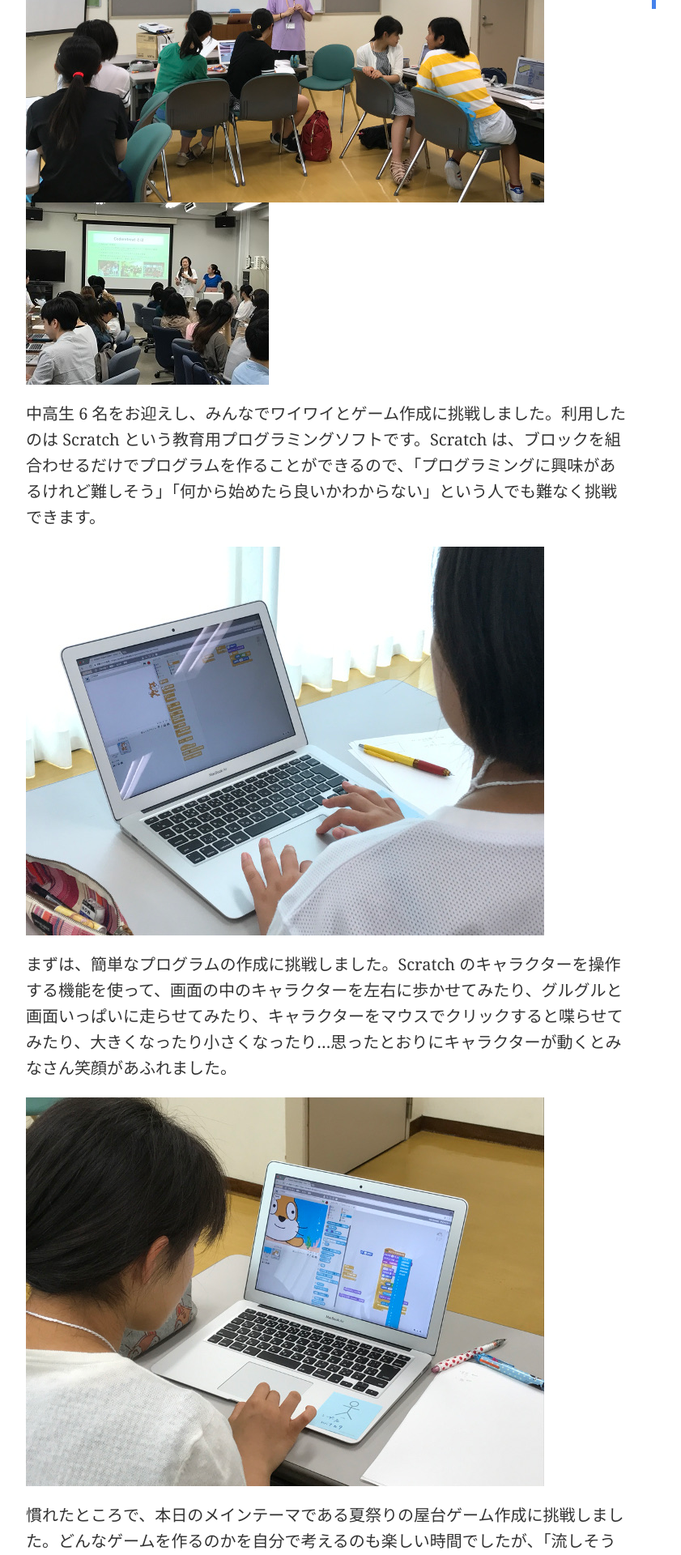
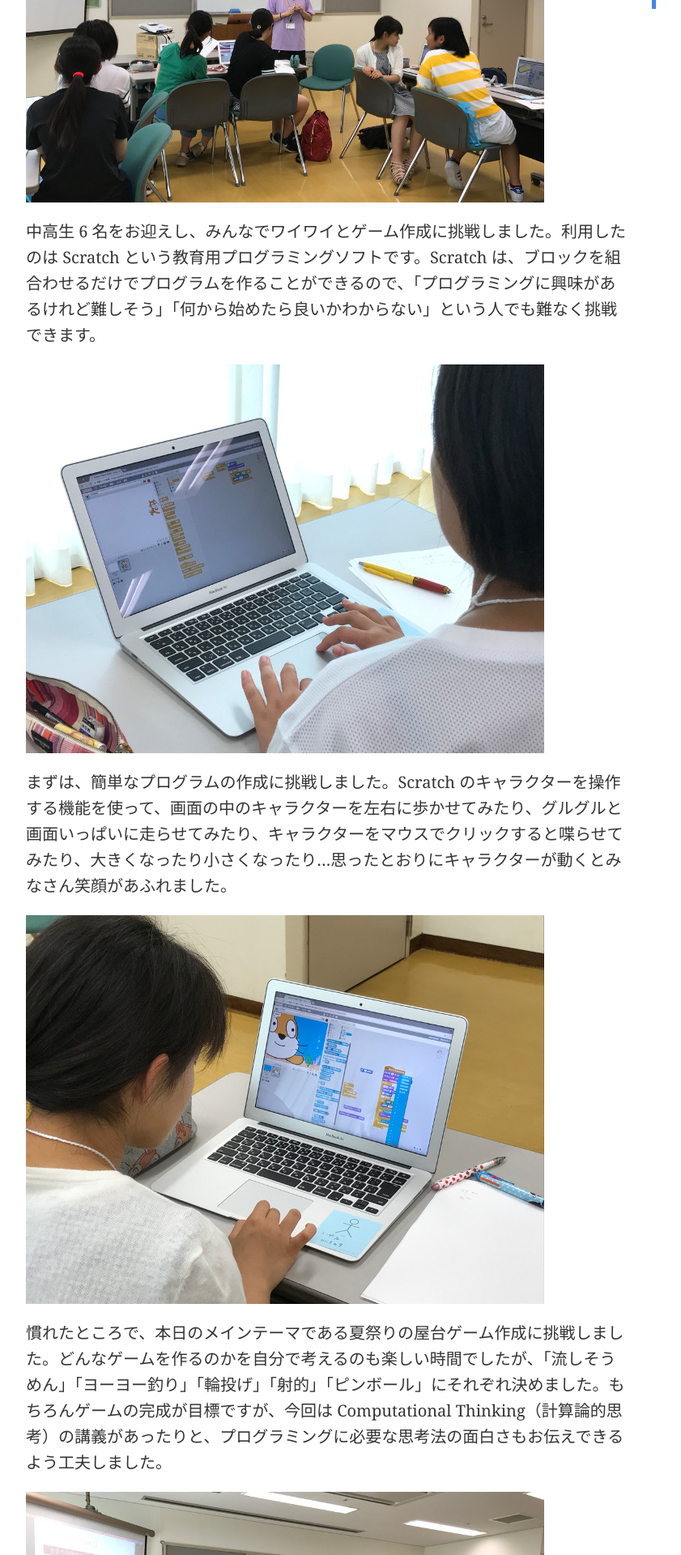
Before and after one commit to witblog/bitblog.github.io, a Jekyll site: the page built from _posts/2017-08-06-SummerCamp17.md, in a window 1280 px wide. Shown: the part 661-2581 px from the top of the page at 81% size, without its empty margins (43-884 px from the left). Built offline with Jekyll 4.4.1, drawn with Linux system fonts in a browser that asks for light colours; comment, search, counter and statistics services are not loaded.

Commit message:
Update 2017-08-06-SummerCamp17.md

```diff
--- a/_posts/2017-08-06-SummerCamp17.md
+++ b/_posts/2017-08-06-SummerCamp17.md
@@ -6,20 +6,19 @@
 
 8月6日、国立女性教育会館で開催された、「女子中高生夏の学校2017～科学・技術・人との出会い～」で、「Scratchを使ったプログラミング体験 － 祭りだわっしょい！－」をテーマに実習を行いました。
 
-![summer17-01]({{site.baseurl}}/images/summer17-01.jpg)
-![coderetreat1_01.jpg]({{site.baseurl}}/images/coderetreat1_01.jpg)
+![summer17-01.jpg]({{site.baseurl}}/images/summer17-01.jpg)
 
 中高生 6 名をお迎えし、みんなでワイワイとゲーム作成に挑戦しました。利用したのは Scratch という教育用プログラミングソフトです。Scratch は、ブロックを組合わせるだけでプログラムを作ることができるので、「プログラミングに興味があるけれど難しそう」「何から始めたら良いかわからない」という人でも難なく挑戦できます。
 
-![summer17-02]({{site.baseurl}}/images/summer17-02.jpg)
+![summer17-02.jpg]({{site.baseurl}}/images/summer17-02.jpg)
 
 まずは、簡単なプログラムの作成に挑戦しました。Scratch のキャラクターを操作する機能を使って、画面の中のキャラクターを左右に歩かせてみたり、グルグルと画面いっぱいに走らせてみたり、キャラクターをマウスでクリックすると喋らせてみたり、大きくなったり小さくなったり...思ったとおりにキャラクターが動くとみなさん笑顔があふれました。
 
-![summer17-03]({{site.baseurl}}/images/summer17-03.jpg)
+![summer17-03.jpg]({{site.baseurl}}/images/summer17-03.jpg)
 
 慣れたところで、本日のメインテーマである夏祭りの屋台ゲーム作成に挑戦しました。どんなゲームを作るのかを自分で考えるのも楽しい時間でしたが、「流しそうめん」「ヨーヨー釣り」「輪投げ」「射的」「ピンボール」にそれぞれ決めました。もちろんゲームの完成が目標ですが、今回は Computational Thinking（計算論的思考）の講義があったりと、プログラミングに必要な思考法の面白さもお伝えできるよう工夫しました。
 
-![summer17-04]({{site.baseurl}}/images/summer17-04.jpg)
+![summer17-04.jpg]({{site.baseurl}}/images/summer17-04.jpg)
 
 みなさん集中して取り組み、全員が素敵なゲームを作っていきました。あっという間に終了時刻になり、発表会をしましたが、ゲームの完成度の高さや創意工夫に驚いたり歓声が上がりました。難しく感じた場面もあったけれど楽しかったので、これからもプログラミングを続けてみたいとの声には、スタッフ一同とっても嬉しくなりました。
 
```
